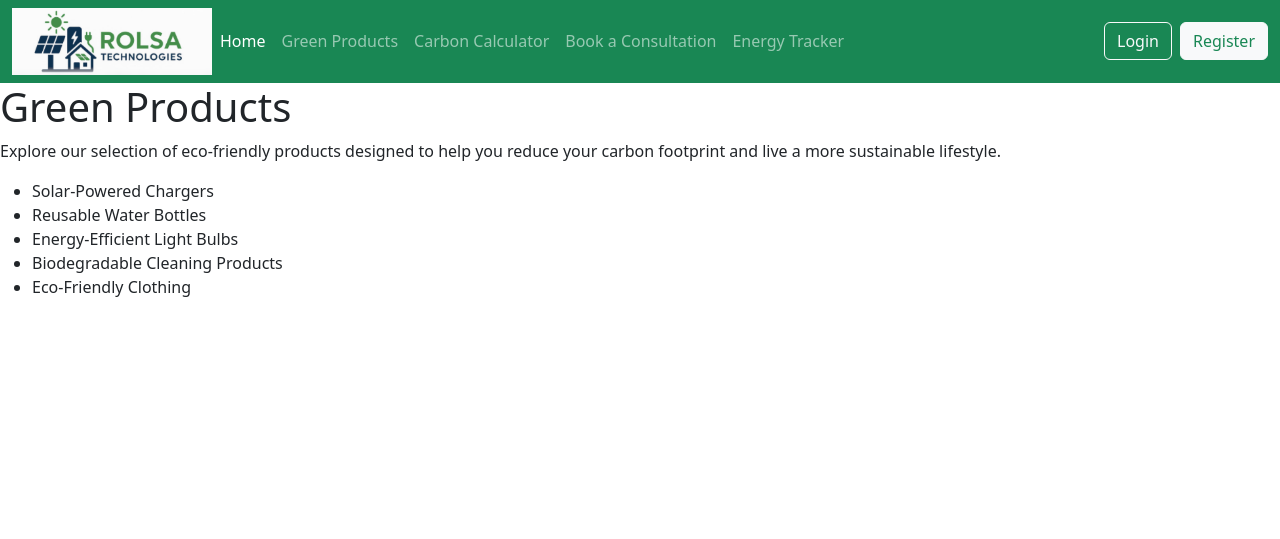
After one commit to toleratedT-web/eco-site, a Flask app: page /green_products in a window 1280 px wide. The commit adds this page. Shown: the top 539 px of the page. Run offline with Flask 3, Linux system fonts and the light colour scheme.

Commit message:
random things

```diff
--- a/app/routes.py
+++ b/app/routes.py
@@ -18,6 +18,18 @@ def load_user(id):
 @bp.route('/')
 def home():
     return render_template('home.html')
+
+@bp.route('/green_products')
+def green_products():
+    return render_template('green_products.html')
+
+@bp.route('/consultation')
+def consultation():
+    return render_template('consultation.html')
+
+@bp.route('/energy_tracker')
+def energy_tracker():
+    return render_template('energy_tracker.html')
 
 
 @bp.route('/dashboard')
--- a/app/templates/base.html
+++ b/app/templates/base.html
@@ -39,16 +39,16 @@
           <a class="nav-link active" href="{{ url_for('main.home') }}">Home</a>
         </li>
         <li class="nav-item">
-          <a class="nav-link" href="#">Green Products</a>
+          <a class="nav-link" href="{{ url_for('main.green_products')}}">Green Products</a>
         </li>
         <li class="nav-item">
           <a class="nav-link" href="{{ url_for('main.calculate') }}">Carbon Calculator</a>
         </li>
         <li class="nav-item">
-          <a class="nav-link" href="#">Book a Consultation</a>
+          <a class="nav-link" href="{{ url_for('main.consultation')}}">Book a Consultation</a>
         </li>
         <li class="nav-item">
-          <a class="nav-link" href="#">Energy Tracker</a>
+          <a class="nav-link" href="{{ url_for('main.energy_tracker') }}">Energy Tracker</a>
         </li>
       </ul>
 
--- /dev/null
+++ b/app/templates/green_products.html
@@ -0,0 +1,14 @@
+{% extends "base.html" %}
+{% block title %}Green Products{% endblock %}
+
+{% block content %}
+    <h1>Green Products</h1>
+    <p>Explore our selection of eco-friendly products designed to help you reduce your carbon footprint and live a more sustainable lifestyle.</p>
+    <ul>
+        <li>Solar-Powered Chargers</li>
+        <li>Reusable Water Bottles</li>
+        <li>Energy-Efficient Light Bulbs</li>
+        <li>Biodegradable Cleaning Products</li>
+        <li>Eco-Friendly Clothing</li>
+    </ul>
+{% endblock %}
```
Also changed, not shown: app/templates/consultation.html (added, +13 -0 lines), app/templates/energy_tracker.html (added, +13 -0 lines).
